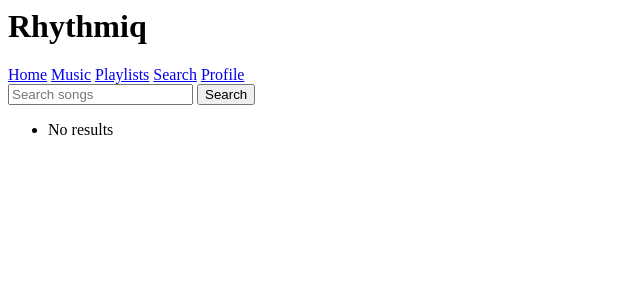
After one commit to jametel/f26-team-blue, a Django app: page /search/ in a window 1280 px wide. The commit adds this page. Shown: the top 300 px of the page, without its empty margins (0-640 px from the left). Run offline with Django 5.2, Linux system fonts and the light colour scheme.

Commit message:
added soundcharts api and attempted to build song search

```diff
--- a/Rhythmiq/settings.py
+++ b/Rhythmiq/settings.py
@@ -136,3 +136,7 @@ MAILERS = {
         'BACKEND': 'django.core.mail.backends.console.EmailBackend',
     },
 }
+
+# Soundcharts
+SOUNDCHARTS_APP_ID = os.getenv("SOUNDCHARTS_APP_ID")
+SOUNDCHARTS_API_KEY = os.getenv("SOUNDCHARTS_API_KEY")
--- a/Rhythmiq/urls.py
+++ b/Rhythmiq/urls.py
@@ -16,9 +16,10 @@ Including another URLconf
 """
 from django.contrib import admin
 from django.urls import path
-from core.views import home
+from core.views import home, song_search
 
 urlpatterns = [
     path('admin/', admin.site.urls),
     path('', home, name='home'),
+    path('search/', song_search, name='song_search'),
 ]
--- a/core/templates/core/base.html
+++ b/core/templates/core/base.html
@@ -8,7 +8,7 @@
         <a href="{% url 'home' %}">Home</a>
         <a href="#">Music</a>
         <a href="#">Playlists</a>
-        <a href="#">Search</a>
+        <a href="{% url 'song_search' %}">Search</a>
         <a href="#">Profile</a>
     </nav>
 
--- /dev/null
+++ b/core/templates/core/song_search.html
@@ -0,0 +1,18 @@
+{% extends "core/base.html" %}
+
+{% block title %}Rhythmiq — Search{% endblock %}
+
+{% block content %}
+    <form method="get">
+        <input type="text" name="q" value="{{ query }}" placeholder="Search songs">
+        <button type="submit">Search</button>
+    </form>
+
+    <ul>
+    {% for song in results %}
+        <li>{{ song.name }} — {{ song.artist.name }}</li>
+    {% empty %}
+        <li>No results{% if query %} for "{{ query }}"{% endif %}</li>
+    {% endfor %}
+    </ul>
+{% endblock %}
--- a/core/views.py
+++ b/core/views.py
@@ -2,3 +2,16 @@ from django.shortcuts import render
 
 def home(request):
     return render(request, 'core/home.html')
+
+from core.services.soundcharts import SoundchartsClient
+
+def song_search(request):
+    query = request.GET.get("q", "")
+    results = []
+    if query:
+        client = SoundchartsClient()
+        results = client.search_songs(query)
+    return render(request, "core/song_search.html", {
+        "query": query,
+        "results": results,
+    })
```
Also changed, not shown: core/services/soundcharts.py (added, +22 -0 lines), core/services/__init__.py (added).
